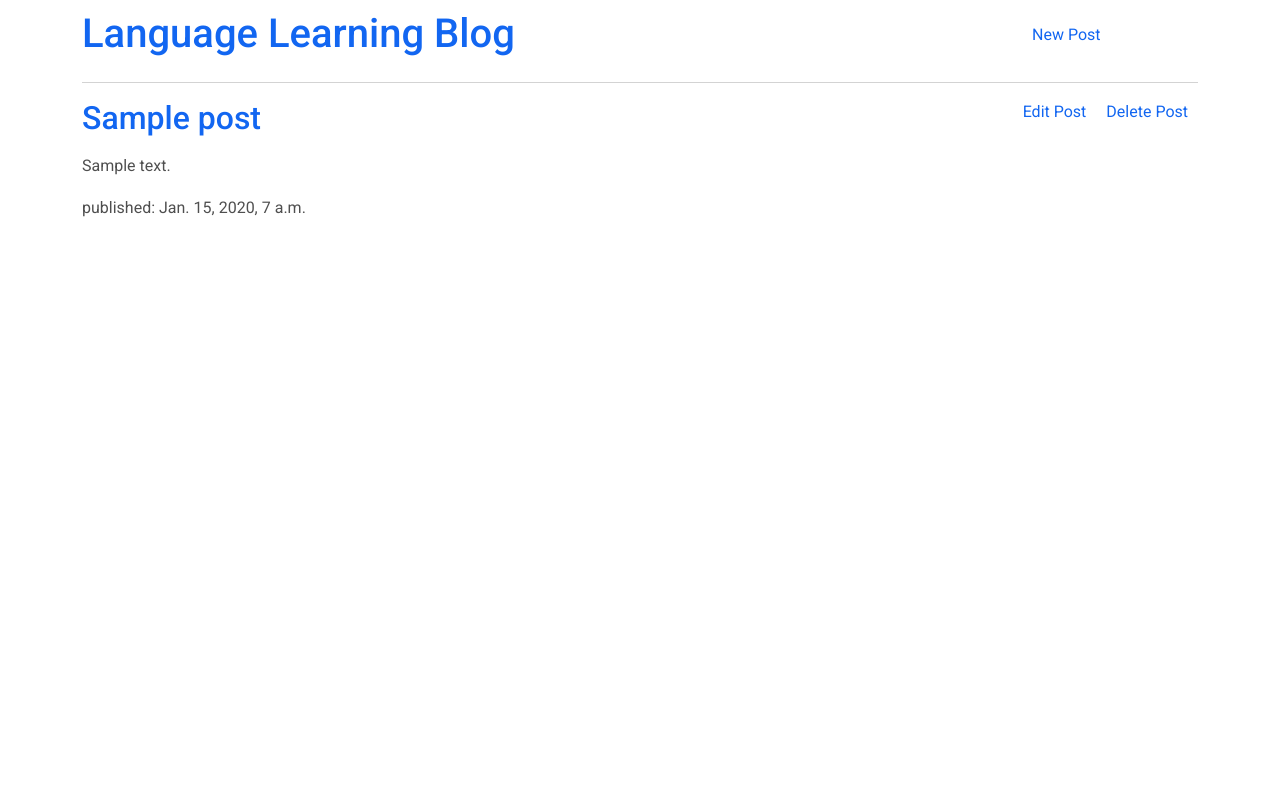
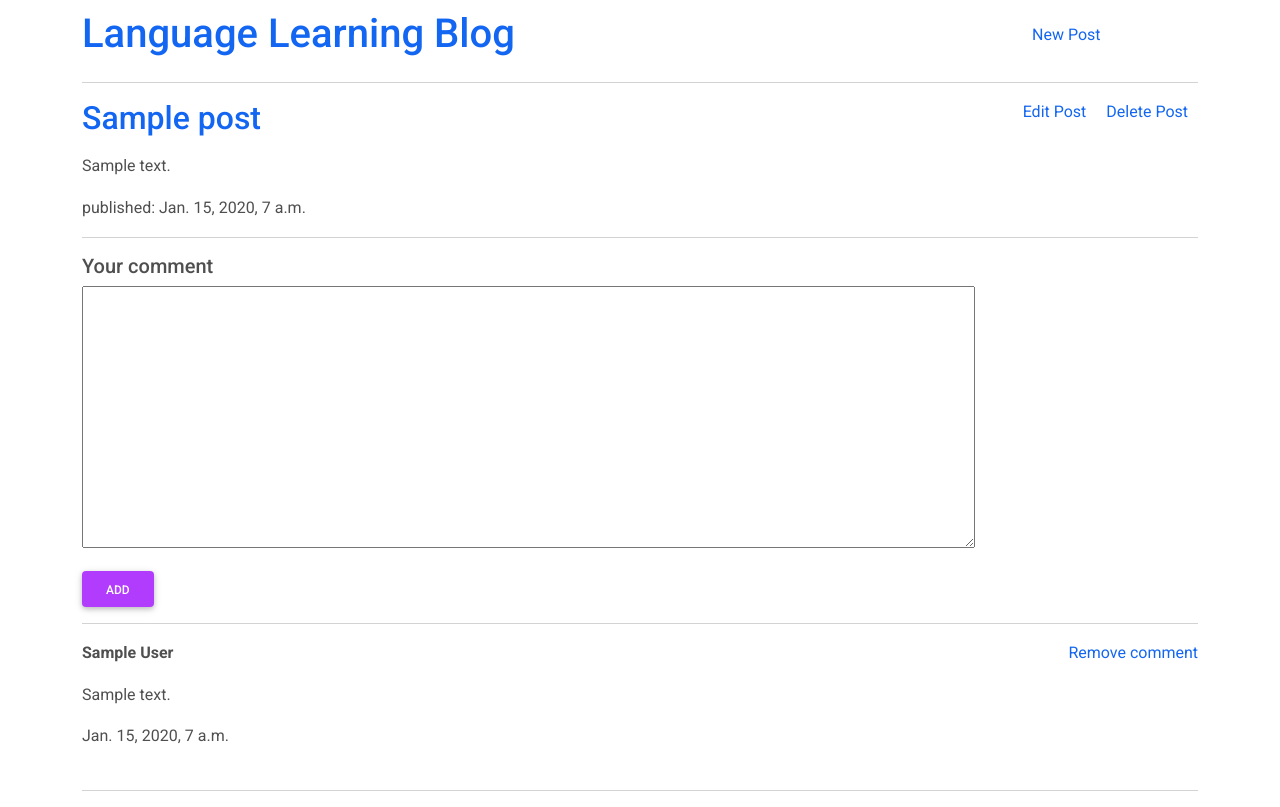
Before and after one commit to DavidPalomeque/languageLearningBlog, a Django app: page /post/1/ in a window 1280 px wide. Run offline with Django 3.2, Linux system fonts and the light colour scheme; the first user in the database is signed in; tables that the repository leaves empty hold one stand-in row (Sample ...).

Commit message:
add: post comments;

```diff
--- a/blog/admin.py
+++ b/blog/admin.py
@@ -1,4 +1,5 @@
 from django.contrib import admin
-from .models import Post
+from .models import Post, Comment
 
 admin.site.register(Post)
+admin.site.register(Comment)
--- a/blog/forms.py
+++ b/blog/forms.py
@@ -1,9 +1,16 @@
 from django import forms
 
-from .models import Post
+from .models import Post, Comment
 
 class PostForm(forms.ModelForm):
 
     class Meta:
         model = Post
         fields = ('title', 'text',)
+
+
+class CommentForm(forms.ModelForm):
+
+    class Meta:
+        model = Comment
+        fields = ('text',)
--- a/blog/models.py
+++ b/blog/models.py
@@ -16,3 +16,23 @@ class Post(models.Model):
 
     def __str__(self):
         return self.title
+
+
+class Comment(models.Model):
+    post = models.ForeignKey('blog.Post', on_delete=models.CASCADE, related_name='comments')
+    author = models.CharField(max_length=200)
+    text = models.TextField()
+    created_date = models.DateTimeField(default=timezone.now)
+
+    class Meta:
+        # sort by "the date" in descending order unless
+        # overridden in the query with order_by()
+        ordering = ['-created_date']
+
+
+    def approve(self):
+        self.approved_comment = True
+        self.save()
+
+    def __str__(self):
+        return self.text
--- a/blog/templates/blog/post_detail.html
+++ b/blog/templates/blog/post_detail.html
@@ -23,4 +23,49 @@
             <time>published: {{ post.published_date }}</time>
         {% endif %}
     </article>
+
+    {% if post.published_date %}
+
+        <hr>
+
+        {% if user.is_authenticated %}
+            <h5>Your comment</h5>
+            <form method="POST" class="post-form">{% csrf_token %}
+                {{ form.as_p }}
+                <button type="submit" class="save btn btn-secondary">Add</button>
+            </form>
+        {% else %}
+            <h5>Want to join the discussion? <a href="/"><b>Just Login!</b></a></h5>
+        {% endif %}
+
+        <hr>
+
+        {% if post.comments.all %}
+            {% for comment in post.comments.all %}
+                <div class="comment">
+                    {% if user.is_authenticated %}
+                        <a href="{% url 'comment_remove' pk=comment.pk %}" style="float: right;">Remove comment</a>
+                    {% endif %}
+                    <strong>{{ comment.author }}</strong>
+                    <p>{{ comment.text|linebreaks }}</p>
+                    <div class="date">{{ comment.created_date }}</div>
+                </div>
+                <br>
+                <hr>
+            {% endfor %}
+        {% else %}
+            <p>No comments here yet</p>
+        {% endif %}
+
+    {% endif %}
+
+    <style>
+        form p label {
+            display: none;
+        }
+        form p textarea {
+            width: 80%;
+        }
+    </style>
+
 {% endblock %}
--- a/blog/templates/blog/post_list.html
+++ b/blog/templates/blog/post_list.html
@@ -7,7 +7,8 @@
             <hr>
             <h2><a href="{% url 'post_detail' pk=post.pk %}">{{ post.title }}</a></h2>
             <p>{{ post.text|truncatewords:80 }}</p>
-            <time>published: {{ post.published_date }}</time>
+            <span>Comments: {{ post.comments.count }}</span><br>
+            <time>{{ post.published_date }}</time>
         </article>
     {% endfor %}
 {% endblock %}
--- a/blog/urls.py
+++ b/blog/urls.py
@@ -9,4 +9,5 @@ urlpatterns = [
     path('draft/list/', views.draft_list, name='draft_list'),
     path('draft/<int:pk>/publish', views.draft_publish, name='draft_publish'),
     path('post/<int:pk>/delete', views.post_delete, name='post_delete'),
+    path('comment/<int:pk>/remove/', views.comment_remove, name='comment_remove'),
 ]
--- a/blog/views.py
+++ b/blog/views.py
@@ -5,10 +5,10 @@ from django.utils import timezone
 from django.contrib.auth.decorators import login_required
 
 # Models
-from .models import Post
+from .models import Post, Comment
 
 # Forms
-from .forms import PostForm
+from .forms import PostForm, CommentForm
 
 # Create your views here.
 def post_list(request):
@@ -18,7 +18,17 @@ def post_list(request):
 
 def post_detail(request, pk):
     post = get_object_or_404(Post, pk=pk)
-    return render(request, 'blog/post_detail.html', {'post': post})
+    # If comment sent, create comment
+    if request.method == "POST":
+        form = CommentForm(request.POST)
+        if form.is_valid():
+            comment = form.save(commit=False)
+            comment.author = request.user
+            comment.post = post
+            comment.save()
+            return redirect('post_detail', pk=post.pk)
+    form = CommentForm()
+    return render(request, 'blog/post_detail.html', {'post': post, 'form':form})
 
 
 @login_required
@@ -72,3 +82,10 @@ def post_delete(request, pk):
 
 def custom_error_404(request, exception):
     return render(request, 'customized_errors/error_404.html')
+
+
+@login_required
+def comment_remove(request, pk):
+    comment = get_object_or_404(Comment, pk=pk)
+    comment.delete()
+    return redirect('post_detail', pk=comment.post.pk)
--- a/mysite/settings.py
+++ b/mysite/settings.py
@@ -23,7 +23,7 @@ BASE_DIR = Path(__file__).resolve().parent.parent
 SECRET_KEY = 'django-insecure-l-(0xxhy2wajc5&2gxns^pw@_k=x-@sp=lv0ihrra^74%mken#'
 
 # SECURITY WARNING: don't run with debug turned on in production!
-DEBUG = False
+DEBUG = True
 
 ALLOWED_HOSTS = ['127.0.0.1', '.pythonanywhere.com']
 
```
Also changed, not shown: blog/migrations/0002_comment.py (added), blog/migrations/0003_alter_comment_options.py (added), blog/migrations/0004_remove_comment_approved_comment.py (added).
